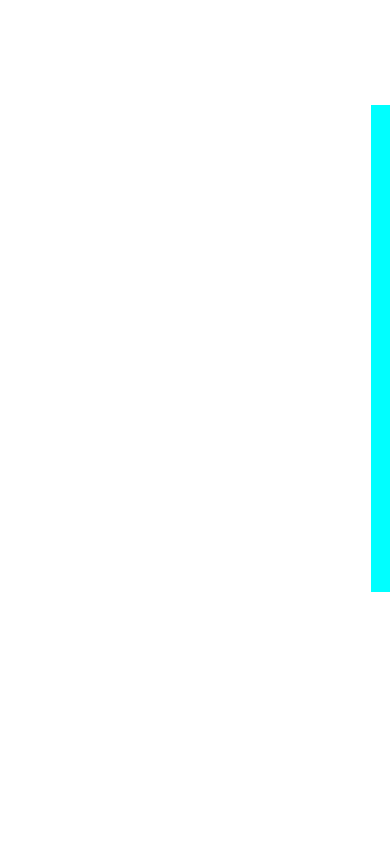
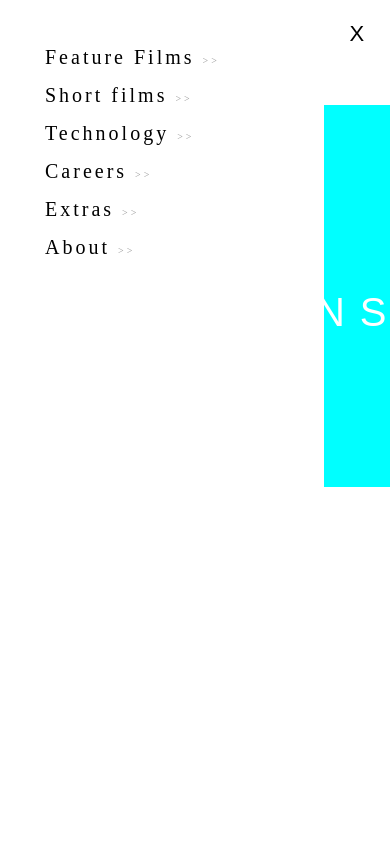
Before and after one commit to pablopavia/html-2023, a plain HTML site: page Practica 10 -DONE/Pixar 1/car_toon.html in a window 390 px wide. Both pictures are taken after a click on the element 260 px from the left and 49 px from the top of the page. Shown: the top 841 px of the page. Drawn offline with nearby package versions, Linux system fonts and the light colour scheme; a web font is replaced by a local one.

Commit message:
practica menu done

```diff
--- a/Practica 10 -DONE/Pixar 1/app.js
+++ b/Practica 10 -DONE/Pixar 1/app.js
@@ -16,3 +16,8 @@ $('.menu-button').click(function () {
   console.log('clickado el menu');
   $('.menu-desplegable').addClass('activo');
 });
+
+$('.two').click(function () {
+  console.log('Clickado en cerrar menu');
+  $('.menu-desplegable').removeClass('activo');
+});
--- a/Practica 10 -DONE/Pixar 1/car_toon.html
+++ b/Practica 10 -DONE/Pixar 1/car_toon.html
@@ -36,7 +36,23 @@
 
   <body>
     <div class="menu-desplegable menu-state">
-      <div class="one"></div>
+      <div class="menu-flex">
+        <div class="one">
+          <div class="one-box">
+            <div class="one-text">Feature Films <span class="jk">>></span></div>
+            <div class="one-text">Short films  <span class="jk">>></span></div>
+            <div class="one-text">Technology  <span class="jk">>></span></div>
+            <div class="one-text">Careers  <span class="jk">>></span></div>
+            <div class="one-text">Extras  <span class="jk">>></span></div>
+            <div class="one-text">About  <span class="jk">>></span></div>
+          </div>
+        </div>
+        <div class="two">
+          <div class="x-button">X</div>
+        </div>
+
+
+      </div>
     </div>
     <nav>
       <div class="logo">
--- a/Practica 10 -DONE/Pixar 1/estilo_cartoon.css
+++ b/Practica 10 -DONE/Pixar 1/estilo_cartoon.css
@@ -26,6 +26,9 @@ nav {
   display: flex;
   flex-direction: row;
   flex-wrap: wrap;
+  z-index: 1000;
+  position: fixed;
+  background-color: white;
 }
 
 .logo {
@@ -37,8 +40,20 @@ nav {
 }
 
 .pixar > img {
-  width: 100%;
+  width: 100px;
   height: 100%;
+}
+.one-text {
+  font-family: brandon-grotesque;
+  font-weight: 400;
+  font-style: normal;
+  font-size: 20px;
+  letter-spacing: 3px;
+  line-height: 1.2em;
+  text-transform: none;
+  color: #000;
+  margin-bottom: 10px;
+  cursor: pointer;
 }
 
 .menu-desplegable {
@@ -48,14 +63,46 @@ nav {
   z-index: 3000;
   height: 100vh;
 }
+.jk {
+  color: rgba(0, 0, 0, 0.4);
+  font-size: 10px;
+  padding-bottom: 1px;
+}
 
-.one{
-  width: 95%;
+.menu-flex {
+  width: 100%;
+  background-color: transparent;
+  z-index: 3001;
+  height: 100vh;
+  display: flex;
+  flex-direction: row;
+}
+.one {
+  width: 100%;
+  height: 100vh;
   background-color: white;
-  z-index: 3000;
+}
+
+.x-button {
+  height: 8%;
+  background-color: rgb(255, 255, 255);
+  cursor: pointer;
+  display: flex;
+  align-items: center;
+  justify-content: center;
+}
+.one-box {
+  height: 100%;
+  width: 100%;
+  padding: 45px;
+}
+
+.two {
+  width: 80px;
   height: 100vh;
+  background-color: transparent;
+}
 
-}
 .menu-state {
   display: none;
 }
@@ -152,7 +199,7 @@ nav {
 }
 
 .big-box {
-  height: 600vh;
+  min-height: 600vh;
   width: 100%;
   padding: 150px 142px;
 }
@@ -348,7 +395,7 @@ h3 {
   .boton-style {
     display: none;
   }
-  .menu-button{
+  .menu-button {
     height: 22px;
     width: 22px;
   }
@@ -364,11 +411,21 @@ h3 {
     justify-content: center;
     align-items: center;
   }
+
+  .big-box {
+    padding: 100px 60px;
+  }
+  .pixar2 {
+    background-position: center;
+  }
 }
 
 @media (max-width: 770px) {
   .movie {
     width: 100%;
+  }
+  nav {
+    padding-left: 50px;
   }
   .big-box {
     padding: 100px 92px;
@@ -378,4 +435,8 @@ h3 {
     width: 80%;
     text-align: center;
   }
+  .logo_title {
+    white-space: nowrap;
+    font-size: 40px;
+  }
 }
```
